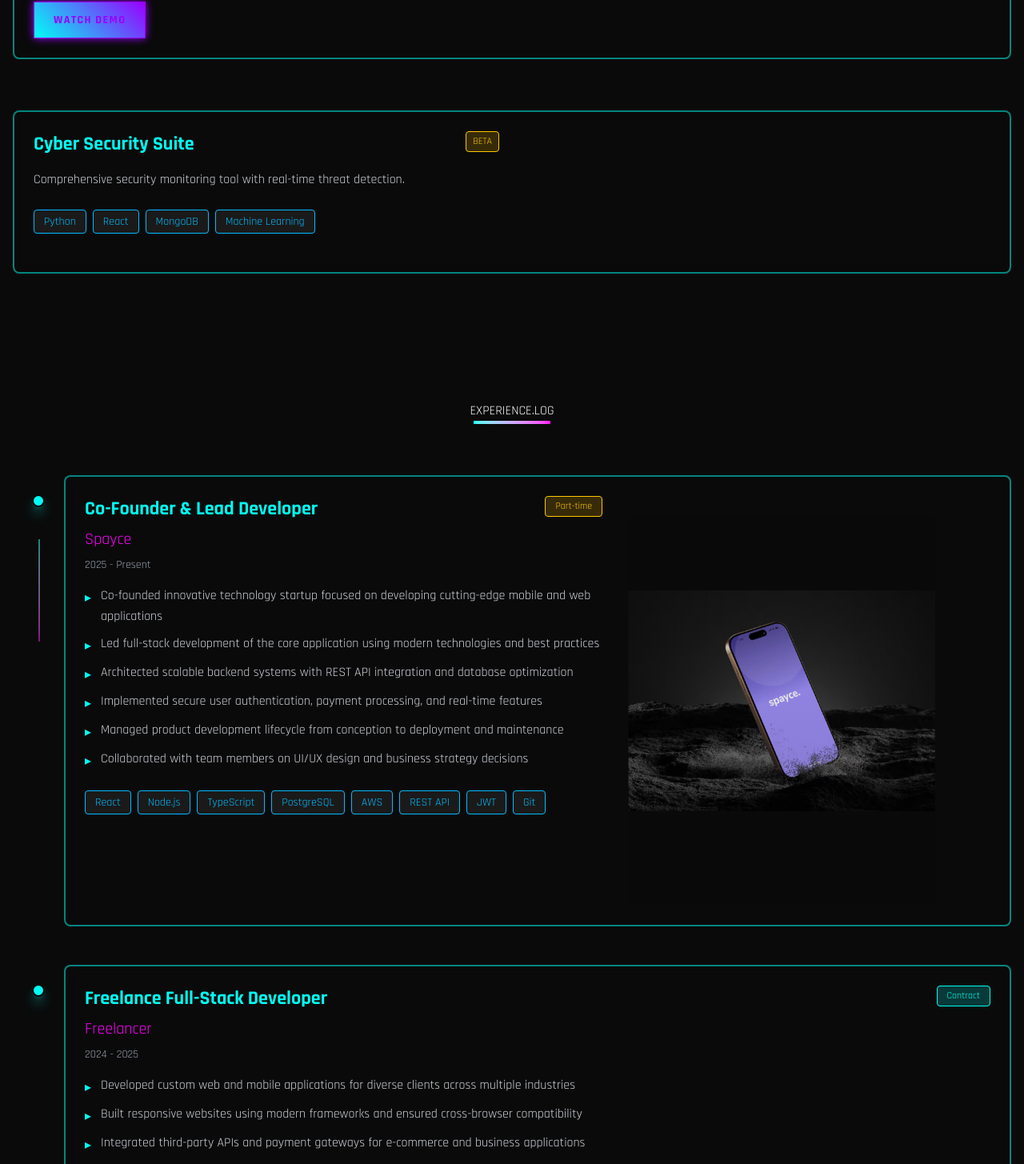
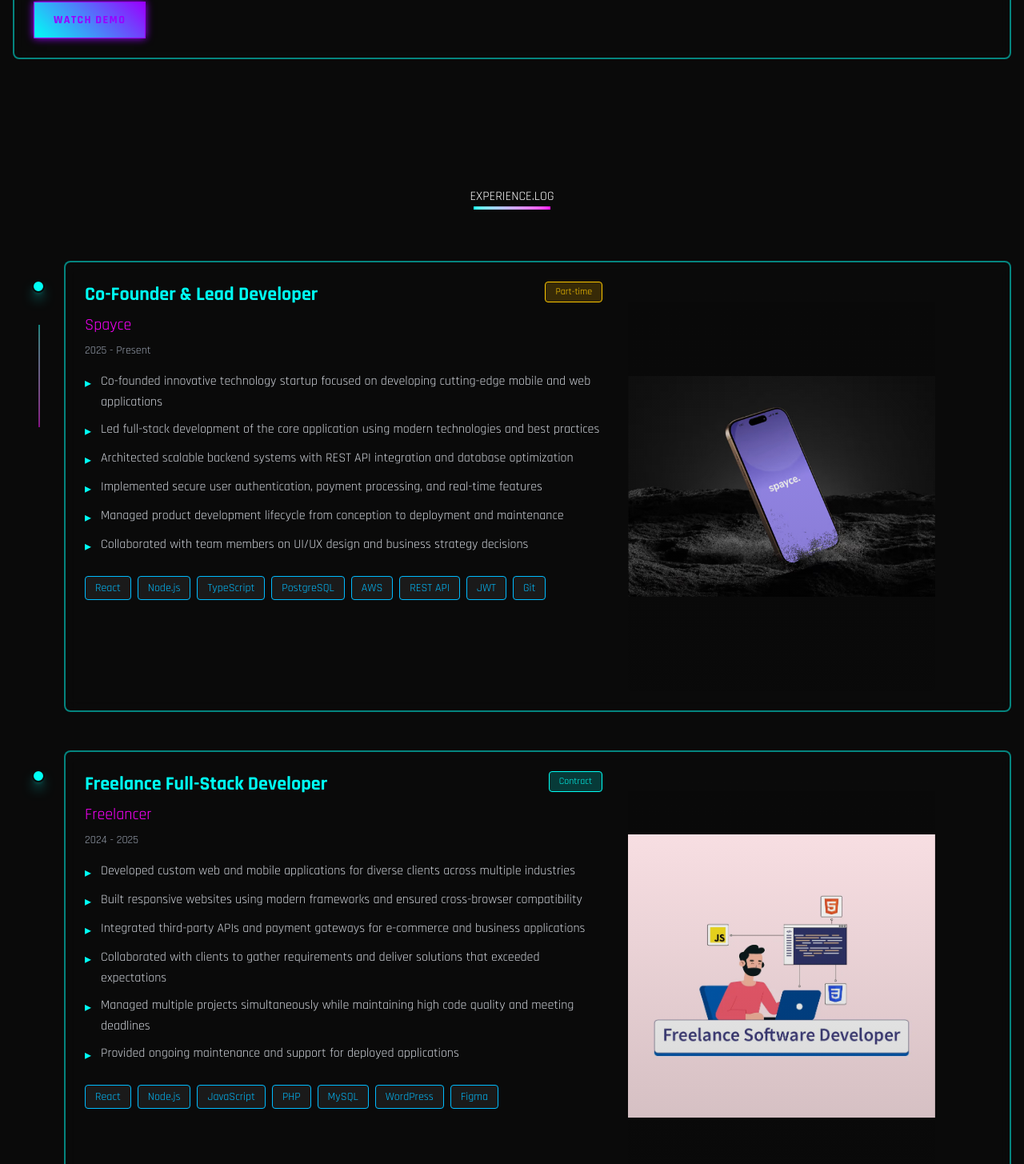
Before and after one commit to MysticMigz/github-portfolio, a Next.js app: page / in a window 1280 px wide. Shown: the part 3360-4815 px from the top of the page at 80% size. Built offline with nearby package versions, Linux system fonts and the light colour scheme.

Commit message:
Update Experience component to include project image and remove Cyber Security Suite from Projects section for clarity

```diff
--- a/src/components/Experience.tsx
+++ b/src/components/Experience.tsx
@@ -34,7 +34,8 @@
         "Provided ongoing maintenance and support for deployed applications"
       ],
       tech: ["React", "Node.js", "JavaScript", "PHP", "MySQL", "WordPress", "Figma"],
-      type: "Contract"
+      type: "Contract",
+      image: "/images/freelance-software-developer-thumbnail.webp"
     }
   ];
 
--- a/src/components/Projects.tsx
+++ b/src/components/Projects.tsx
@@ -66,12 +66,6 @@
       description: "An intelligent game environment featuring AI-driven gameplay mechanics, adaptive difficulty systems, and machine learning algorithms. Demonstrates advanced AI implementation in interactive gaming scenarios with real-time decision making and player behavior analysis.",
       tech: ["Python", "TensorFlow", "Unity", "C#", "Machine Learning", "Neural Networks"],
       status: "ACTIVE"
-    },
-    {
-      title: "Cyber Security Suite",
-      description: "Comprehensive security monitoring tool with real-time threat detection.",
-      tech: ["Python", "React", "MongoDB", "Machine Learning"],
-      status: "BETA"
     }
   ];
 
```
